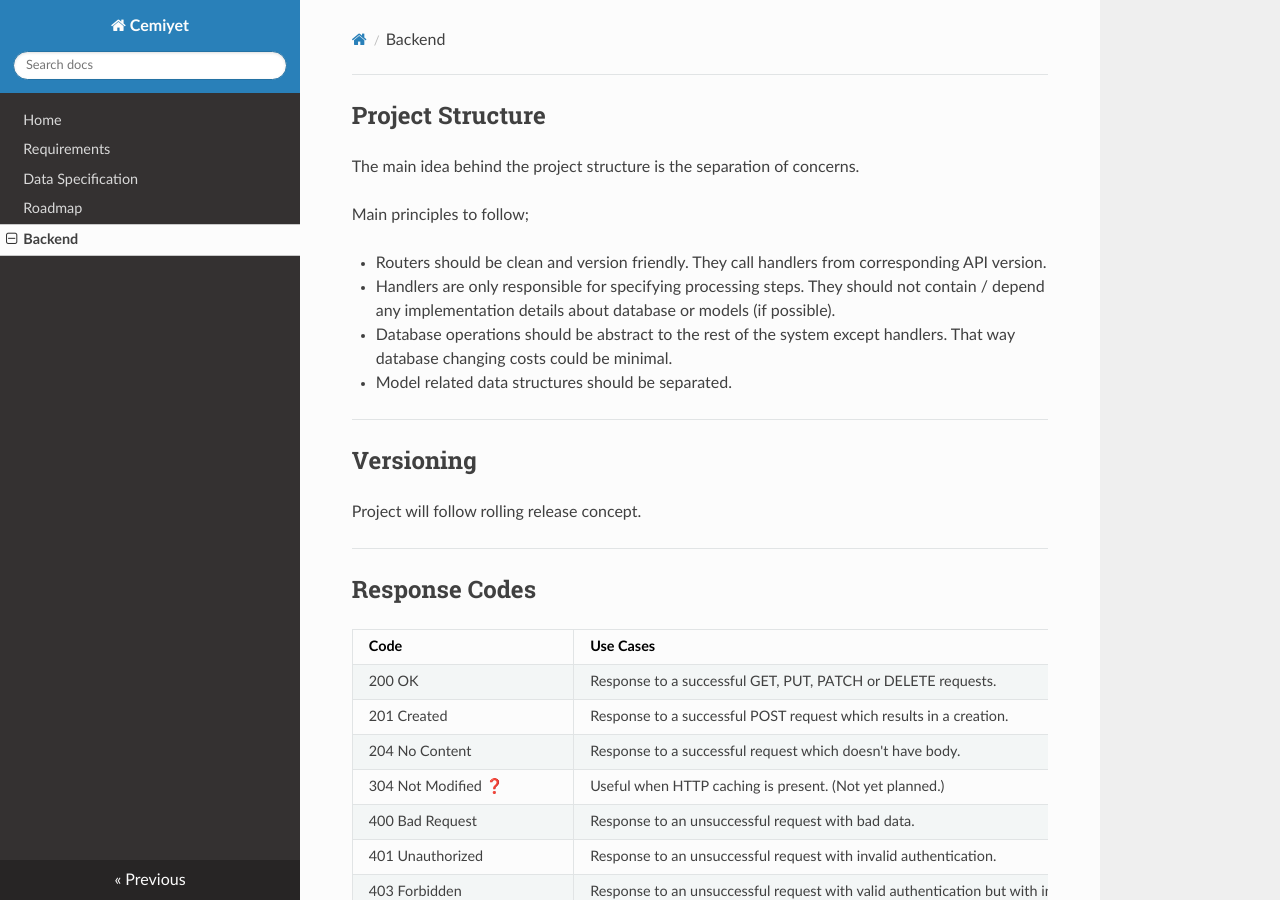
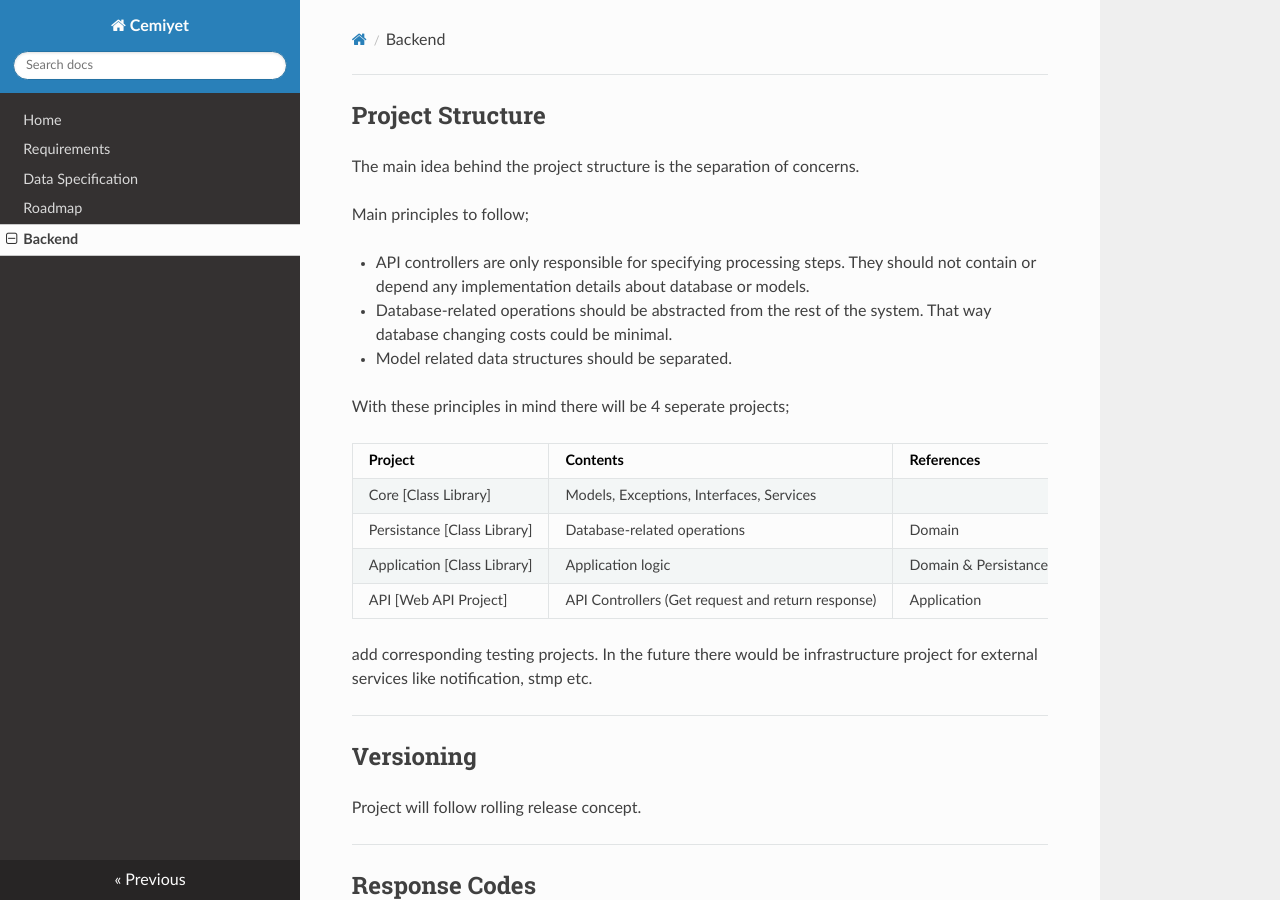
Before and after one commit to cemiyet/docs, an MkDocs documentation site: the page built from docs/back-end.md, in a window 1280 px wide and 900 px high. Built offline with MkDocs 1.6.1, drawn with Linux system fonts in a browser that asks for light colours; nearby versions of some CDN libraries.

Commit message:
updated project structure. closes #6

```diff
--- a/docs/back-end.md
+++ b/docs/back-end.md
@@ -4,10 +4,20 @@ The main idea behind the project structure is the separation of concerns.
 
 Main principles to follow;
 
-- Routers should be clean and version friendly. They call handlers from corresponding API version.
-- Handlers are only responsible for specifying processing steps. They should not contain / depend any implementation details about database or models (if possible).
-- Database operations should be abstract to the rest of the system except handlers. That way database changing costs could be minimal.
+- API controllers are only responsible for specifying processing steps. They should not contain or depend any implementation details about database or models.
+- Database-related operations should be abstracted from the rest of the system. That way database changing costs could be minimal.
 - Model related data structures should be separated.
+
+With these principles in mind there will be 4 seperate projects;
+
+| Project | Contents | References |
+|--|--|--|
+| Core [Class Library] | Models, Exceptions, Interfaces, Services |  |
+| Persistance [Class Library] | Database-related operations | Domain |
+| Application [Class Library] | Application logic | Domain & Persistance |
+| API [Web API Project] | API Controllers (Get request and return response) | Application |
+
+add corresponding testing projects. In the future there would be infrastructure project for external services like notification, stmp etc.
 
 ---
 
```
